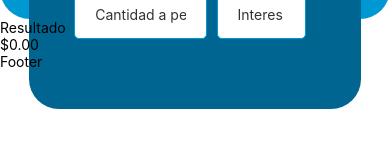
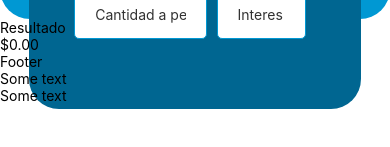
Before and after one commit to EstebanIndiveri/currencynative, a React Native app: screen / in a window 390 px wide. Shown: the part 181-328 px from the top of the page. Built offline with nearby package versions, Linux system fonts and the light colour scheme.

Commit message:
some checktext

```diff
--- a/App.js
+++ b/App.js
@@ -21,6 +21,11 @@ const App = () => {
 
       <View>
         <Text>Footer</Text>
+        <View>
+          <Text>Some text</Text>
+          <Text>Some text</Text>
+
+        </View>
       </View>
 
 
```
